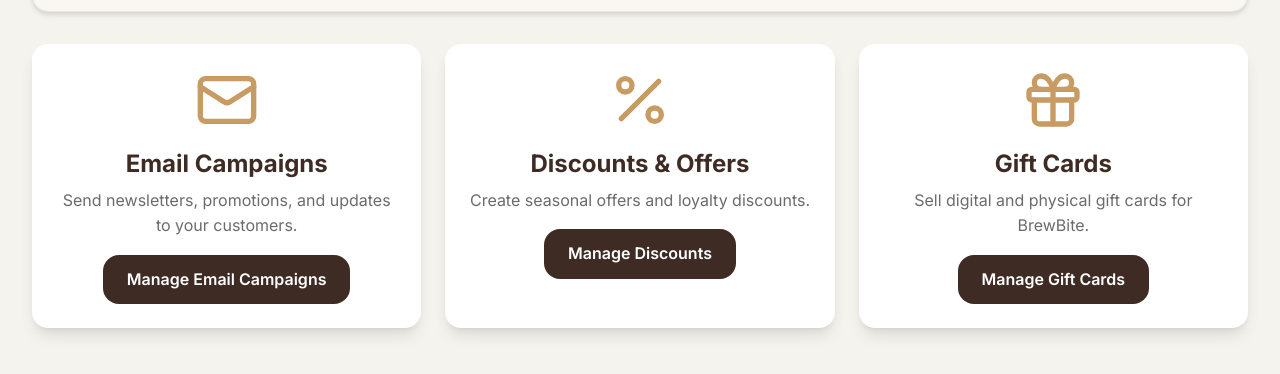
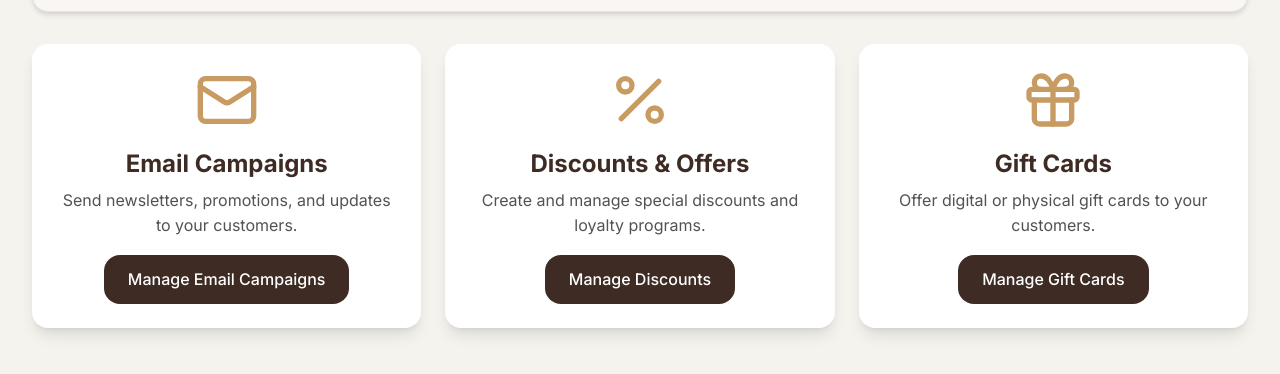
Before and after one commit to sankett28/POSv3, a Next.js app in the folder frontend/: page /marketing in a window 1280 px wide. Shown: the part 218-592 px from the top of the page. Built offline with nearby package versions, Linux system fonts and the light colour scheme; no server answers.

Commit message:
UI CHANGES

```diff
--- a/frontend/app/marketing/page.tsx
+++ b/frontend/app/marketing/page.tsx
@@ -1,12 +1,12 @@
 'use client'
 
+import { useState } from 'react'
 import { Megaphone, Mail, Percent, Gift } from 'lucide-react'
 
 export default function MarketingPage() {
   return (
     <div className="min-h-screen bg-[#F5F3EE] p-4 sm:p-8">
       <div className="max-w-7xl mx-auto w-full">
-
         {/* Header Section */}
         <div className="bg-[#FAF7F2] rounded-2xl shadow-md p-6 mb-8 border border-[#E5E7EB]">
           <div className="flex flex-col sm:flex-row sm:justify-between sm:items-center gap-4">
@@ -15,62 +15,49 @@ export default function MarketingPage() {
                 <Megaphone className="w-7 h-7 text-white" />
               </div>
               <div>
-                <h1 className="text-3xl font-bold text-[#3E2C24]">
-                  Marketing Campaigns
-                </h1>
-                <p className="text-[#6B6B6B]">
-                  Boost your sales and engage with customers
-                </p>
+                <h1 className="text-3xl font-bold text-[#3E2C24]">Marketing Campaigns</h1>
+                <p className="text-[#6B6B6B]">Boost your sales and engage with customers</p>
               </div>
             </div>
           </div>
         </div>
 
-        {/* Campaign Cards */}
         <div className="grid grid-cols-1 md:grid-cols-2 lg:grid-cols-3 gap-6">
-
-          {/* Email Campaigns */}
-          <div className="bg-white rounded-2xl shadow-lg p-6 flex flex-col items-center text-center transition-all duration-200 hover:-translate-y-1 hover:shadow-xl">
+          {/* Email Campaigns Card */}
+          <div className="bg-white rounded-2xl shadow-lg p-6 flex flex-col items-center text-center transition-all duration-300 hover:shadow-xl hover:-translate-y-1">
             <Mail className="w-16 h-16 text-[#C89B63] mb-4" />
-            <h2 className="text-2xl font-bold text-[#3E2C24] mb-2">
-              Email Campaigns
-            </h2>
-            <p className="text-[#6B6B6B] mb-4">
+            <h2 className="text-2xl font-bold text-[#3E2C24] mb-2">Email Campaigns</h2>
+            <p className="text-gray-600 mb-4">
               Send newsletters, promotions, and updates to your customers.
             </p>
-            <button className="bg-[#3E2C24] text-white px-6 py-3 rounded-xl font-semibold hover:scale-[1.02] active:scale-[0.98] transition-all">
+            <button className="bg-[#3E2C24] text-white px-6 py-3 rounded-xl font-medium hover:bg-[#2c1f19] transition-all duration-200">
               Manage Email Campaigns
             </button>
           </div>
 
-          {/* Discounts */}
-          <div className="bg-white rounded-2xl shadow-lg p-6 flex flex-col items-center text-center transition-all duration-200 hover:-translate-y-1 hover:shadow-xl">
+          {/* Discounts & Offers Card */}
+          <div className="bg-white rounded-2xl shadow-lg p-6 flex flex-col items-center text-center transition-all duration-300 hover:shadow-xl hover:-translate-y-1">
             <Percent className="w-16 h-16 text-[#C89B63] mb-4" />
-            <h2 className="text-2xl font-bold text-[#3E2C24] mb-2">
-              Discounts & Offers
-            </h2>
-            <p className="text-[#6B6B6B] mb-4">
-              Create seasonal offers and loyalty discounts.
+            <h2 className="text-2xl font-bold text-[#3E2C24] mb-2">Discounts & Offers</h2>
+            <p className="text-gray-600 mb-4">
+              Create and manage special discounts and loyalty programs.
             </p>
-            <button className="bg-[#3E2C24] text-white px-6 py-3 rounded-xl font-semibold hover:scale-[1.02] active:scale-[0.98] transition-all">
+            <button className="bg-[#3E2C24] text-white px-6 py-3 rounded-xl font-medium hover:bg-[#2c1f19] transition-all duration-200">
               Manage Discounts
             </button>
           </div>
 
-          {/* Gift Cards */}
-          <div className="bg-white rounded-2xl shadow-lg p-6 flex flex-col items-center text-center transition-all duration-200 hover:-translate-y-1 hover:shadow-xl">
+          {/* Gift Cards Card */}
+          <div className="bg-white rounded-2xl shadow-lg p-6 flex flex-col items-center text-center transition-all duration-300 hover:shadow-xl hover:-translate-y-1">
             <Gift className="w-16 h-16 text-[#C89B63] mb-4" />
-            <h2 className="text-2xl font-bold text-[#3E2C24] mb-2">
-              Gift Cards
-            </h2>
-            <p className="text-[#6B6B6B] mb-4">
-              Sell digital and physical gift cards for BrewBite.
+            <h2 className="text-2xl font-bold text-[#3E2C24] mb-2">Gift Cards</h2>
+            <p className="text-gray-600 mb-4">
+              Offer digital or physical gift cards to your customers.
             </p>
-            <button className="bg-[#3E2C24] text-white px-6 py-3 rounded-xl font-semibold hover:scale-[1.02] active:scale-[0.98] transition-all">
+            <button className="bg-[#3E2C24] text-white px-6 py-3 rounded-xl font-medium hover:bg-[#2c1f19] transition-all duration-200">
               Manage Gift Cards
             </button>
           </div>
-
         </div>
       </div>
     </div>
--- a/frontend/app/products/page.tsx
+++ b/frontend/app/products/page.tsx
@@ -201,7 +201,14 @@ export default function ProductsPage() {
         ) : (
           <div className="grid grid-cols-1 md:grid-cols-2 lg:grid-cols-3 xl:grid-cols-4 gap-6">
             {filteredProducts.map((product) => (
-              <div key={product.id} className="rounded-2xl bg-white shadow-md hover:shadow-lg transition-all duration-200 ease-in-out hover:scale-[1.02] active:scale-[0.98] border border-[#E5E7EB] overflow-hidden">
+              <div
+                key={product.id}
+                className="rounded-2xl bg-white shadow-md border border-[#E5E7EB] overflow-hidden
+                           transition-all duration-200 ease-in-out
+                           hover:-translate-y-1 hover:scale-[1.02] hover:shadow-xl
+                           active:scale-[0.98] cursor-pointer group"
+                onClick={() => handleEdit(product)} // Make entire card clickable
+              >
                 {/* Product Image Placeholder */}
                 <div className="h-24 w-full bg-gradient-to-br from-[#C89B63]/30 to-[#F4A261]/30 flex items-center justify-center">
                   <span className="text-5xl">☕</span> {/* Cafe-friendly emoji fallback */}
@@ -233,7 +240,7 @@ export default function ProductsPage() {
                   {/* Action Buttons */}
                   <div className="flex gap-3">
                     <button
-                      onClick={() => handleEdit(product)}
+                      onClick={(e) => {e.stopPropagation(); handleEdit(product);}}
                       className="flex-1 bg-[#3E2C24] text-white py-3 px-4 rounded-xl font-medium transition-all duration-200 ease-in-out hover:scale-[1.02] hover:shadow-lg active:scale-[0.98] flex items-center justify-center gap-2"
                     >
                       <Edit className="w-4 h-4" />
@@ -241,7 +248,7 @@ export default function ProductsPage() {
                     </button>
                     {product.is_active && (
                       <button
-                        onClick={() => handleDeactivate(product.id)}
+                        onClick={(e) => {e.stopPropagation(); handleDeactivate(product.id);}}
                         className="px-4 py-3 bg-[#F4A261] text-white rounded-xl font-medium transition-all duration-200 ease-in-out hover:scale-[1.02] hover:shadow-lg active:scale-[0.98]"
                         title="Deactivate product"
                       >
--- a/frontend/components/ui/Modal.tsx
+++ b/frontend/components/ui/Modal.tsx
@@ -25,7 +25,7 @@ export default function Modal({ isOpen, onClose, title, children }: ModalProps)
   return (
     <div className="fixed inset-0 bg-black bg-opacity-50 flex items-center justify-center z-50" onClick={onClose}>
       <div
-        className="bg-white rounded-2xl p-4 sm:p-6 max-w-md w-full mx-4 animate-fade-in shadow-md"
+        className="bg-white rounded-2xl p-4 sm:p-6 max-w-md w-full mx-4 animate-fade-in animate-scale-in shadow-md"
         onClick={(e) => e.stopPropagation()}
       >
         <div className="flex justify-between items-center mb-4">
--- a/frontend/components/ui/SuccessModal.tsx
+++ b/frontend/components/ui/SuccessModal.tsx
@@ -402,7 +402,7 @@ export default function SuccessModal({ isOpen, onClose, billData, invoiceNumber
       onClick={onClose}
     >
       <div
-          className="bg-white rounded-2xl p-6 sm:p-8 lg:p-12 max-w-[400px] w-full text-center animate-modal-slide-in shadow-md"
+          className="bg-white rounded-2xl p-6 sm:p-8 lg:p-12 max-w-[400px] w-full text-center animate-fade-in animate-scale-in shadow-md"
         onClick={(e) => e.stopPropagation()}
       >
           <div className="w-16 h-16 sm:w-20 sm:h-20 rounded-full bg-green-100 flex items-center justify-center mx-auto mb-4 sm:mb-6">
--- a/frontend/styles/globals.css
+++ b/frontend/styles/globals.css
@@ -129,8 +129,23 @@ body {
   }
 }
 
+@keyframes scaleIn {
+  from {
+    opacity: 0;
+    transform: scale(0.95);
+  }
+  to {
+    opacity: 1;
+    transform: scale(1);
+  }
+}
+
 .animate-fade-in {
   animation: fadeIn 0.4s cubic-bezier(0.4, 0, 0.2, 1);
+}
+
+.animate-scale-in {
+  animation: scaleIn 0.4s cubic-bezier(0.4, 0, 0.2, 1);
 }
 
 .animate-slide-in-left {
```
Also changed, not shown: frontend/app/pos-billing/page.tsx (+9 -6 lines).
